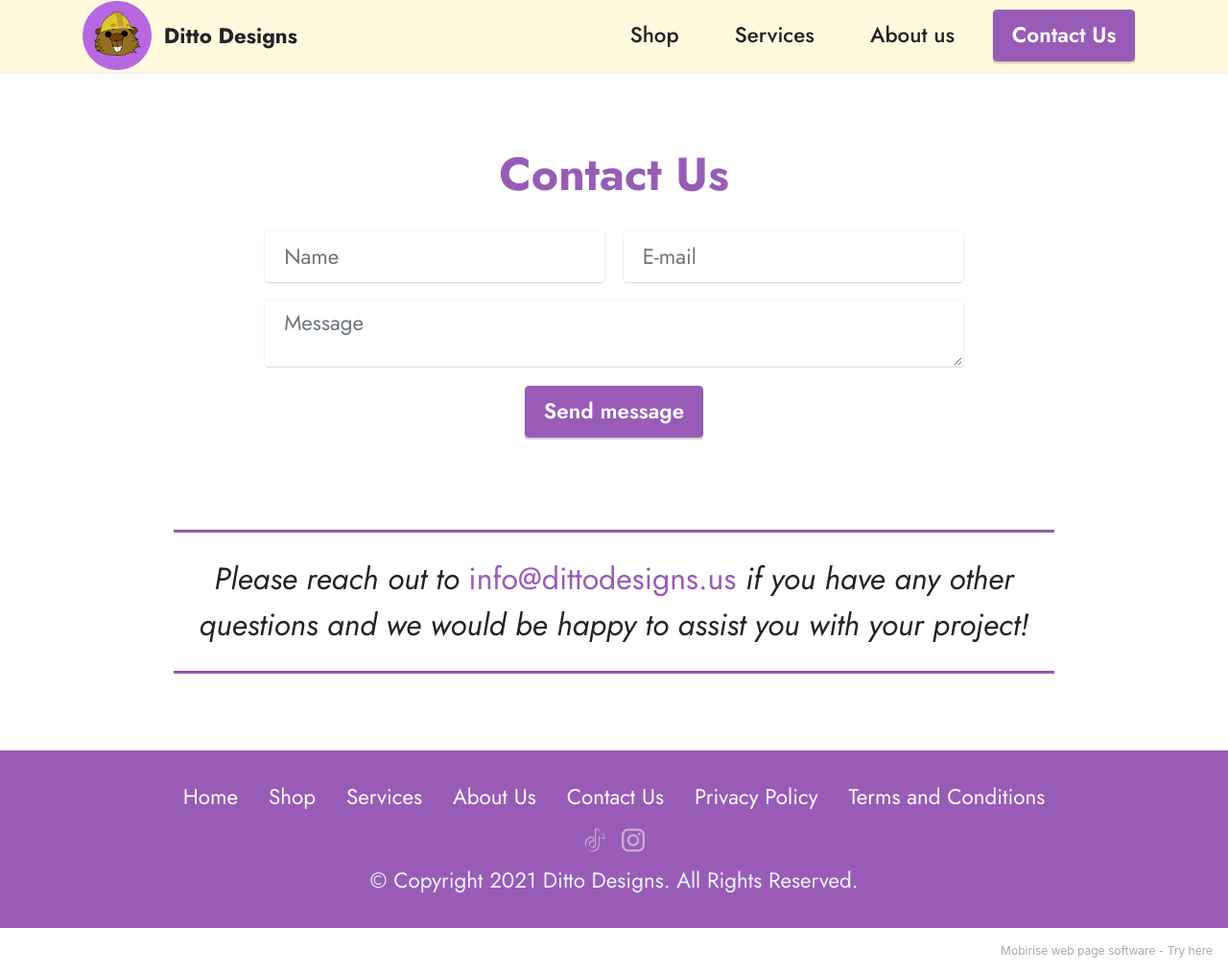
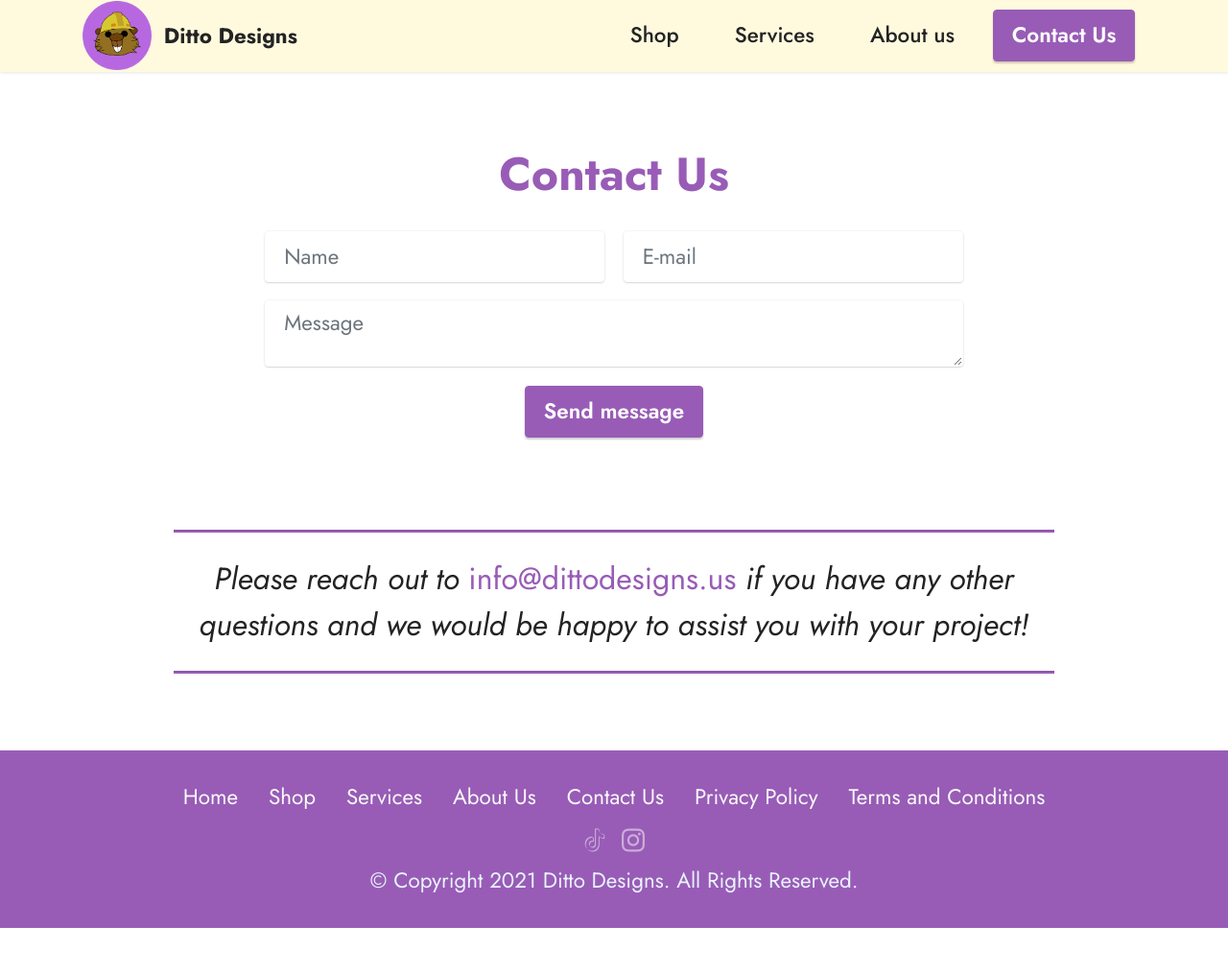
Before and after one commit to dittodesignsUS/dittodesigns, a plain HTML site: page contact.html in a window 1280 px wide. Shown: the whole page at 96% size. After the commit the page ends 967 px from the top, so only its background shows below. Drawn offline with Linux system fonts and the light colour scheme.

Commit message:
Update contact.html

```diff
--- a/contact.html
+++ b/contact.html
@@ -181,7 +181,7 @@ s0.parentNode.insertBefore(s1,s0);
             </div>
         </div>
     </div>
-</section><section style="background-color: #fff; font-family: -apple-system, BlinkMacSystemFont, 'Segoe UI', 'Roboto', 'Helvetica Neue', Arial, sans-serif; color:#aaa; font-size:12px; padding: 0; align-items: center; display: flex;"><a href="https://mobirise.site/h" style="flex: 1 1; height: 3rem; padding-left: 1rem;"></a><p style="flex: 0 0 auto; margin:0; padding-right:1rem;">Mobirise web page software - <a href="https://mobirise.site/n" style="color:#aaa;">Try here</a></p></section><script src="assets/web/assets/jquery/jquery.min.js"></script>  <script src="assets/popper/popper.min.js"></script>  <script src="assets/tether/tether.min.js"></script>  <script src="assets/bootstrap/js/bootstrap.min.js"></script>  <script src="assets/web/assets/cookies-alert-plugin/cookies-alert-core.js"></script>  <script src="assets/web/assets/cookies-alert-plugin/cookies-alert-script.js"></script>  <script src="assets/smoothscroll/smooth-scroll.js"></script>  <script src="assets/dropdown/js/nav-dropdown.js"></script>  <script src="assets/dropdown/js/navbar-dropdown.js"></script>  <script src="assets/touchswipe/jquery.touch-swipe.min.js"></script>  <script src="assets/formstyler/jquery.formstyler.js"></script>  <script src="assets/formstyler/jquery.formstyler.min.js"></script>  <script src="assets/datepicker/jquery.datetimepicker.full.js"></script>  <script src="assets/theme/js/script.js"></script>  <script src="assets/formoid/formoid.min.js"></script>
+</section><section style="background-color: #fff; font-family: -apple-system, BlinkMacSystemFont, 'Segoe UI', 'Roboto', 'Helvetica Neue', Arial, sans-serif; color:#aaa; font-size:12px; padding: 0; align-items: center; display: flex;"><a href="https://mobirise.site/h" style="flex: 1 1; height: 0rem; padding-left: 1rem;"></a><p style="flex: 0 0 auto; margin:0; padding-right:1rem;"> <a href="https://mobirise.site/n" style="color:#aaa;"></a></p></section><script src="assets/web/assets/jquery/jquery.min.js"></script>  <script src="assets/popper/popper.min.js"></script>  <script src="assets/tether/tether.min.js"></script>  <script src="assets/bootstrap/js/bootstrap.min.js"></script>  <script src="assets/web/assets/cookies-alert-plugin/cookies-alert-core.js"></script>  <script src="assets/web/assets/cookies-alert-plugin/cookies-alert-script.js"></script>  <script src="assets/smoothscroll/smooth-scroll.js"></script>  <script src="assets/dropdown/js/nav-dropdown.js"></script>  <script src="assets/dropdown/js/navbar-dropdown.js"></script>  <script src="assets/touchswipe/jquery.touch-swipe.min.js"></script>  <script src="assets/formstyler/jquery.formstyler.js"></script>  <script src="assets/formstyler/jquery.formstyler.min.js"></script>  <script src="assets/datepicker/jquery.datetimepicker.full.js"></script>  <script src="assets/theme/js/script.js"></script>  <script src="assets/formoid/formoid.min.js"></script>
 
 
 <div id="cookie-dialog" style="display: none;"><div id="cookiesdirective"><div style="position: fixed; top: 0; right: 0; bottom: 0; left: 0; background-color: rgb(0, 0, 0); opacity: 0.6900000000000001; z-index: 9999;"></div><div style="position: fixed; top: 0; right: 0; bottom: 0; left: 0; display: flex; align-items: center; z-index: 10000"><div class="cookie-wrapper" style="position: relative; width: 100%; max-width: 500px; margin-right: auto; margin-left: auto; padding: 1rem; text-align: center; border-radius: .3rem; box-shadow: 0 10px 40px 0 rgba(0,0,0,0.2); color:#424a4d; background:rgba(234, 239, 241, 0.99);"><div class="mbr-text"><p class="display-7">We use cookies to give you the best experience. Read our <a style='color: #424a4d; text-decoration: underline;' href='privacy-policy.html'>cookie policy</a>.</p></div><div class="mbr-section-btn"><a style="margin:0;;" class="btn btn-sm btn-primary display-7" id="impliedsubmit">Agree</a></div></div></div></div></div>
```
